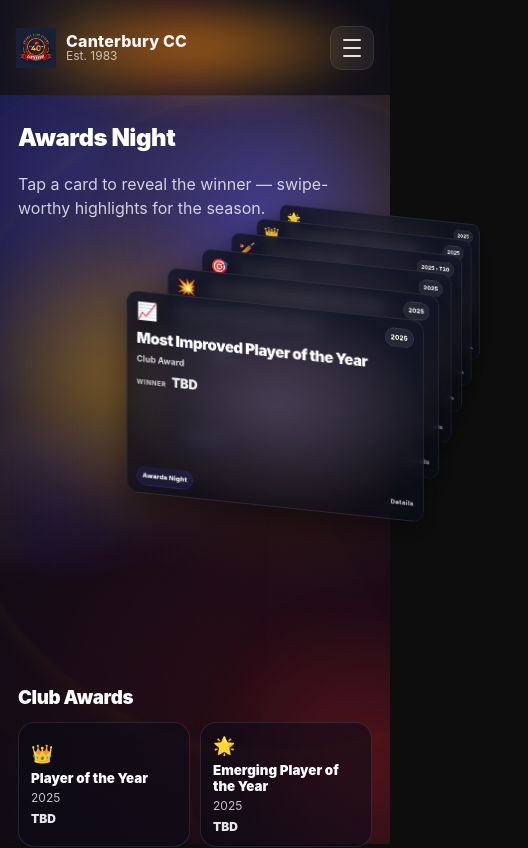
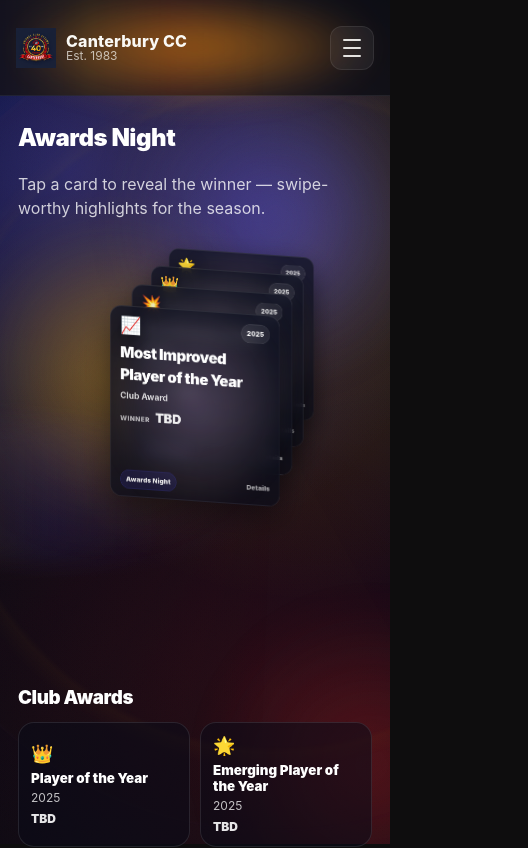
Before and after one commit to snj3vpaul/CanterburyCricket, a React (Vite) app in the folder CanterburyCricket/: page /awards in a window 390 px wide. Shown: the top 848 px of the page, 528 px wide, since content can reach past the window. Built offline with nearby package versions, Linux system fonts and the light colour scheme.

Commit message:
Zoom out to see card fix

```diff
--- a/CanterburyCricket/src/components/AwardsCarousel/AwardsCarousel.jsx
+++ b/CanterburyCricket/src/components/AwardsCarousel/AwardsCarousel.jsx
@@ -1,4 +1,4 @@
-import React, { forwardRef, useMemo, useState, useCallback } from "react";
+import React, { forwardRef, useMemo, useState, useCallback, useEffect } from "react";
 import CardSwap, { Card } from "../CardSwap/CardSwap"; // adjust path
 import {
   Box,
@@ -32,12 +32,7 @@ const CLUB_AWARDS = [
   { key: "best_spell", label: "Best Bowling Spell of the Year", emoji: "🎯" },
 ];
 
-/**
- * ✅ Known winners map
- * key format: `${division}:${awardKey}`
- * division is one of: T20 | CTZ | CHG
- * awardKey is one of: best_batter | best_bowler | best_fielder | mvp
- */
+// ✅ Known winners map (division awards you provided)
 const WINNERS = {
   "CHG:mvp": "Sanjeev K Paul",
   "CHG:best_batter": "Ameer Khan",
@@ -51,12 +46,26 @@ const WINNERS = {
   "CTZ:best_bowler": "Zaki",
 };
 
-// ✅ Build the awards list
+// ✅ small hook: mobile sizing so you DON'T have to zoom out
+function useIsMobile(breakpoint = 520) {
+  const [isMobile, setIsMobile] = useState(
+    typeof window !== "undefined" ? window.innerWidth <= breakpoint : false
+  );
+
+  useEffect(() => {
+    const onResize = () => setIsMobile(window.innerWidth <= breakpoint);
+    window.addEventListener("resize", onResize, { passive: true });
+    return () => window.removeEventListener("resize", onResize);
+  }, [breakpoint]);
+
+  return isMobile;
+}
+
+// ✅ Build the awards list with winners
 function buildAwards(season = "2025") {
   const divisionAwards = DIVISIONS.flatMap((div) =>
     DIVISION_AWARDS.map((a) => {
       const winnerName = WINNERS[`${div}:${a.key}`] ?? "TBD";
-
       return {
         id: `${season}-${div}-${a.key}`,
         season,
@@ -125,7 +134,6 @@ const AwardCard = forwardRef(function AwardCard({ item, style, onClick }, ref) {
       <div className="awardTitle">{item.title}</div>
       <div className="awardSubtitle">{item.subtitle}</div>
 
-      {/* ✅ show winner (or TBD) right on the card */}
       <div className="awardWinnerLine">
         <span className="awardWinnerLabel">Winner</span>
         <span className="awardWinnerName">{item.winner?.name ?? "TBD"}</span>
@@ -153,26 +161,15 @@ function AwardModal({ open, award, onClose, onNext }) {
       onClose={onClose}
       closeAfterTransition
       slots={{ backdrop: Backdrop }}
-      slotProps={{
-        backdrop: { timeout: 220 },
-      }}
+      slotProps={{ backdrop: { timeout: 220 } }}
     >
       <Fade in={open} timeout={240}>
         <Box className="awardModal">
-          <IconButton
-            className="awardModalClose"
-            onClick={onClose}
-            aria-label="Close"
-          >
+          <IconButton className="awardModalClose" onClick={onClose} aria-label="Close">
             <CloseRoundedIcon />
           </IconButton>
 
-          <Stack
-            direction="row"
-            spacing={1}
-            alignItems="center"
-            className="awardModalTop"
-          >
+          <Stack direction="row" spacing={1} alignItems="center" className="awardModalTop">
             <Chip label={award.season} className="chipSeason" />
             <Chip label={divChip.label} className={divChip.className} />
           </Stack>
@@ -184,11 +181,7 @@ function AwardModal({ open, award, onClose, onNext }) {
 
           <Divider className="awardDivider" />
 
-          <Stack
-            direction={{ xs: "column", sm: "row" }}
-            spacing={2}
-            className="awardModalBody"
-          >
+          <Stack direction={{ xs: "column", sm: "row" }} spacing={2} className="awardModalBody">
             <div className="awardWinnerPhoto" aria-hidden="true">
               {award.winner.photoUrl ? (
                 <img src={award.winner.photoUrl} alt={award.winner.name} />
@@ -198,38 +191,22 @@ function AwardModal({ open, award, onClose, onNext }) {
             </div>
 
             <div className="awardWinnerInfo">
-              <Typography className="awardWinnerName">
-                {award.winner.name || "TBD"}
-              </Typography>
+              <Typography className="awardWinnerName">{award.winner.name || "TBD"}</Typography>
 
               {!!award.winner.role && (
-                <Typography className="awardWinnerRole">
-                  {award.winner.role}
-                </Typography>
+                <Typography className="awardWinnerRole">{award.winner.role}</Typography>
               )}
 
-              {Array.isArray(award.winner.stats) &&
-                award.winner.stats.length > 0 && (
-                  <Stack
-                    direction="row"
-                    spacing={1}
-                    flexWrap="wrap"
-                    className="awardStatChips"
-                  >
-                    {award.winner.stats.map((s, i) => (
-                      <Chip
-                        key={i}
-                        label={`${s.label}: ${s.value}`}
-                        className="chipStat"
-                      />
-                    ))}
-                  </Stack>
-                )}
+              {Array.isArray(award.winner.stats) && award.winner.stats.length > 0 && (
+                <Stack direction="row" spacing={1} flexWrap="wrap" className="awardStatChips">
+                  {award.winner.stats.map((s, i) => (
+                    <Chip key={i} label={`${s.label}: ${s.value}`} className="chipStat" />
+                  ))}
+                </Stack>
+              )}
 
               {!!award.winner.highlight && (
-                <Typography className="awardHighlight">
-                  “{award.winner.highlight}”
-                </Typography>
+                <Typography className="awardHighlight">“{award.winner.highlight}”</Typography>
               )}
 
               <Stack direction="row" spacing={1} className="awardModalActions">
@@ -239,9 +216,7 @@ function AwardModal({ open, award, onClose, onNext }) {
                 {award.link ? (
                   <Button
                     variant="outlined"
-                    onClick={() =>
-                      window.open(award.link, "_blank", "noopener,noreferrer")
-                    }
+                    onClick={() => window.open(award.link, "_blank", "noopener,noreferrer")}
                   >
                     View Link
                   </Button>
@@ -256,8 +231,11 @@ function AwardModal({ open, award, onClose, onNext }) {
 }
 
 export default function AwardsCarousel() {
+  const isMobile = useIsMobile(520);
+
   const awards = useMemo(() => buildAwards("2025"), []);
-  const heroCards = useMemo(() => awards.slice(0, 6), [awards]); // top 6 in CardSwap stack
+  // ✅ fewer hero cards on mobile so it fits + looks cleaner
+  const heroCards = useMemo(() => (isMobile ? awards.slice(0, 4) : awards.slice(0, 6)), [awards, isMobile]);
 
   const [open, setOpen] = useState(false);
   const [activeIndex, setActiveIndex] = useState(0);
@@ -275,27 +253,31 @@ export default function AwardsCarousel() {
 
   const activeAward = awards[activeIndex];
 
+  const swapSize = isMobile
+    ? { width: 320, height: 360, cardDistance: 34, verticalDistance: 52, skewAmount: 4, delay: 4200 }
+    : { width: 560, height: 380, cardDistance: 58, verticalDistance: 68, skewAmount: 6, delay: 4500 };
+
   return (
     <section className="awardsSwapWrap">
       <div className="awardsSwapHeader">
         <h2 className="awardsSwapTitle">Awards Night</h2>
         <p className="awardsSwapSub">
-          Tap a card to reveal the winner — swipe-worthy highlights for the
-          season.
+          Tap a card to reveal the winner — swipe-worthy highlights for the season.
         </p>
       </div>
 
       <div className="awardsSwapStage">
         <CardSwap
-          width={560}
-          height={380}
-          cardDistance={58}
-          verticalDistance={68}
-          delay={4500}
-          pauseOnHover={true}
+          width={swapSize.width}
+          height={swapSize.height}
+          cardDistance={swapSize.cardDistance}
+          verticalDistance={swapSize.verticalDistance}
+          delay={swapSize.delay}
+          pauseOnHover={!isMobile}
           easing="elastic"
-          skewAmount={6}
+          skewAmount={swapSize.skewAmount}
           onCardClick={(stackIndex) => {
+            // stackIndex maps to heroCards
             openAward(stackIndex);
           }}
         >
@@ -316,10 +298,7 @@ export default function AwardsCarousel() {
                 <button
                   key={a.id}
                   className="awardMiniCard"
-                  onClick={() => {
-                    const idx = awards.findIndex((x) => x.id === a.id);
-                    openAward(idx);
-                  }}
+                  onClick={() => openAward(awards.findIndex((x) => x.id === a.id))}
                 >
                   <span className="miniEmoji">{a.emoji}</span>
                   <span className="miniTitle">{a.title}</span>
@@ -340,10 +319,7 @@ export default function AwardsCarousel() {
                   <button
                     key={a.id}
                     className="awardMiniCard"
-                    onClick={() => {
-                      const idx = awards.findIndex((x) => x.id === a.id);
-                      openAward(idx);
-                    }}
+                    onClick={() => openAward(awards.findIndex((x) => x.id === a.id))}
                   >
                     <span className="miniEmoji">{a.emoji}</span>
                     <span className="miniTitle">{a.title}</span>
@@ -356,12 +332,7 @@ export default function AwardsCarousel() {
         ))}
       </div>
 
-      <AwardModal
-        open={open}
-        award={activeAward}
-        onClose={closeAward}
-        onNext={nextAward}
-      />
+      <AwardModal open={open} award={activeAward} onClose={closeAward} onNext={nextAward} />
     </section>
   );
 }
--- a/CanterburyCricket/src/components/CardSwap/CardSwap.css
+++ b/CanterburyCricket/src/components/CardSwap/CardSwap.css
@@ -14,12 +14,7 @@
   overflow: visible;
 }
 
-/* We scale the whole stage instead of recalculating GSAP distances */
-@media (max-width: 900px) {
-  .card-swap-container {
-    transform: scale(0.9);
-  }
-}
+
 
 @media (max-width: 700px) {
   .card-swap-container {
```
